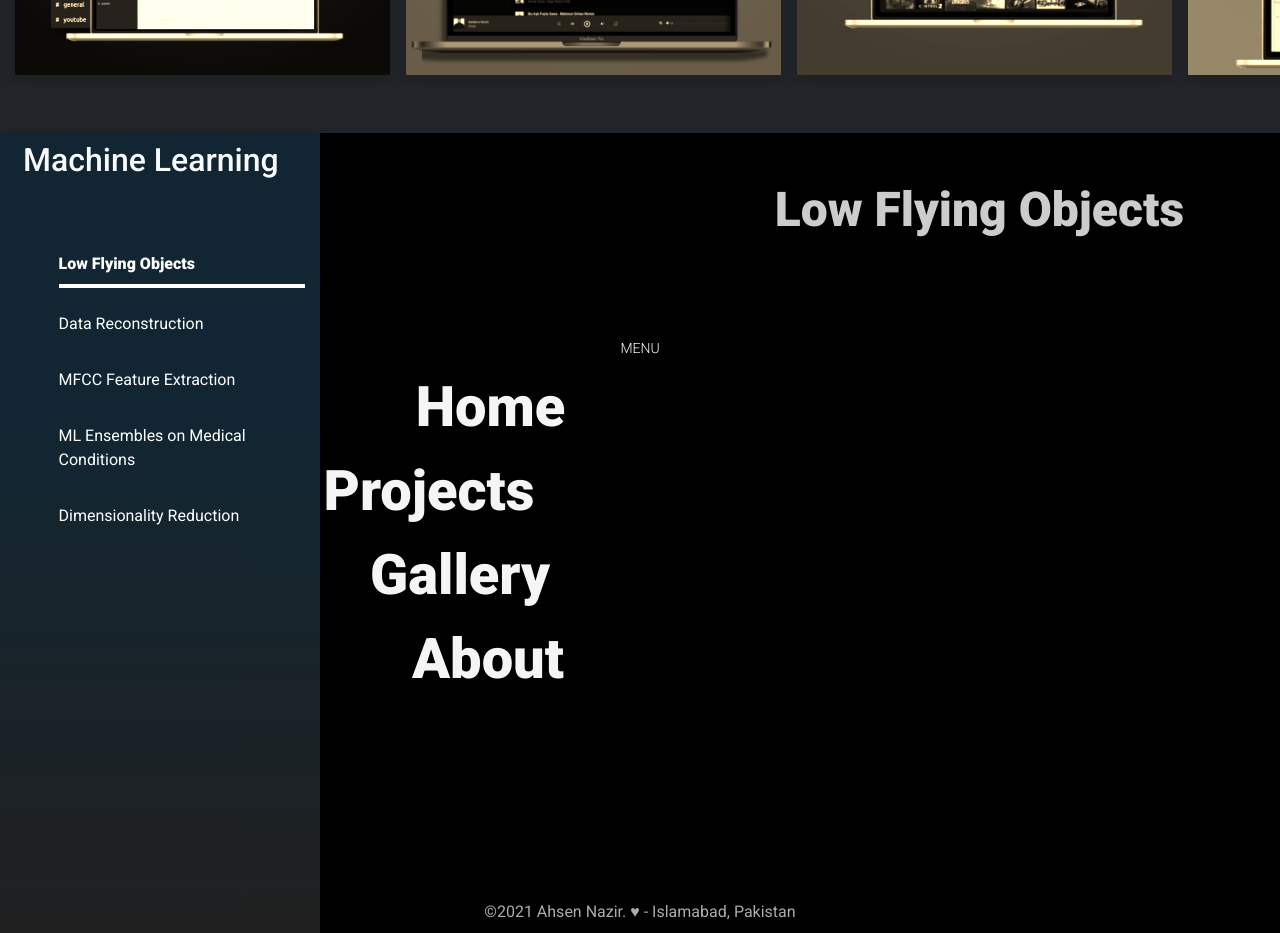
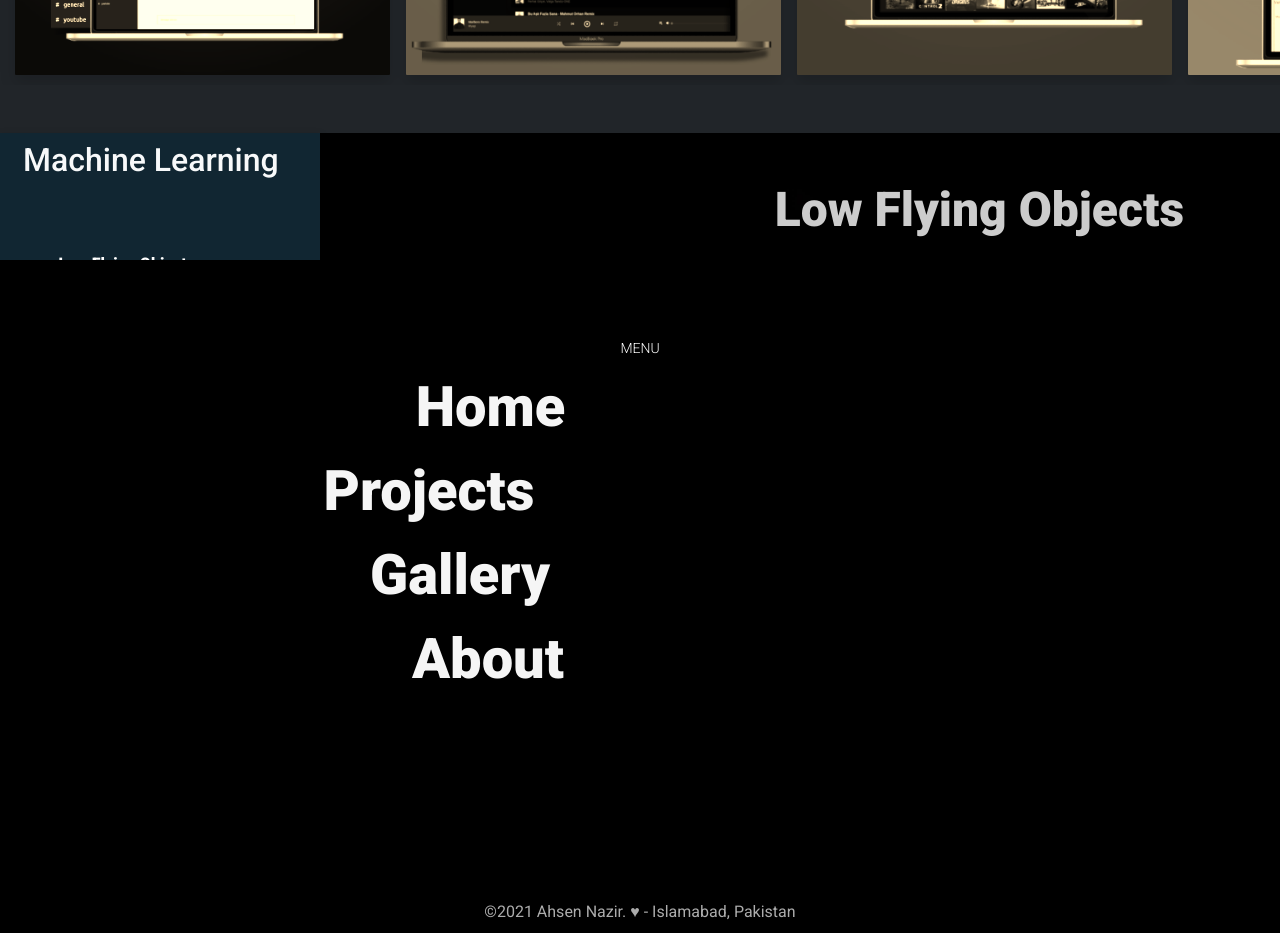
Before and after one commit to acen20/react-portfolio, a React (Create React App) app: page / in a window 1280 px wide. Shown: the part 1340-2273 px from the top of the page. Built offline with nearby package versions, Linux system fonts and the light colour scheme.

Commit message:
Routine push

```diff
--- a/src/ML.css
+++ b/src/ML.css
@@ -17,6 +17,7 @@
   );
   filter: drop-shadow(0px 4px 4px rgba(0, 0, 0, 0.25));
   font-weight: 400;
+  z-index: 0;
 }
 
 .ml-sidebar-controls {
--- a/src/Navbar.css
+++ b/src/Navbar.css
@@ -2,7 +2,7 @@ nav {
   height: 10vh;
   background: rgba(255, 255, 255, 0.8);
   position: absolute;
-  z-index: 98;
+  z-index: 100;
 }
 
 body > .nav-container:nth-child(1) {
```
